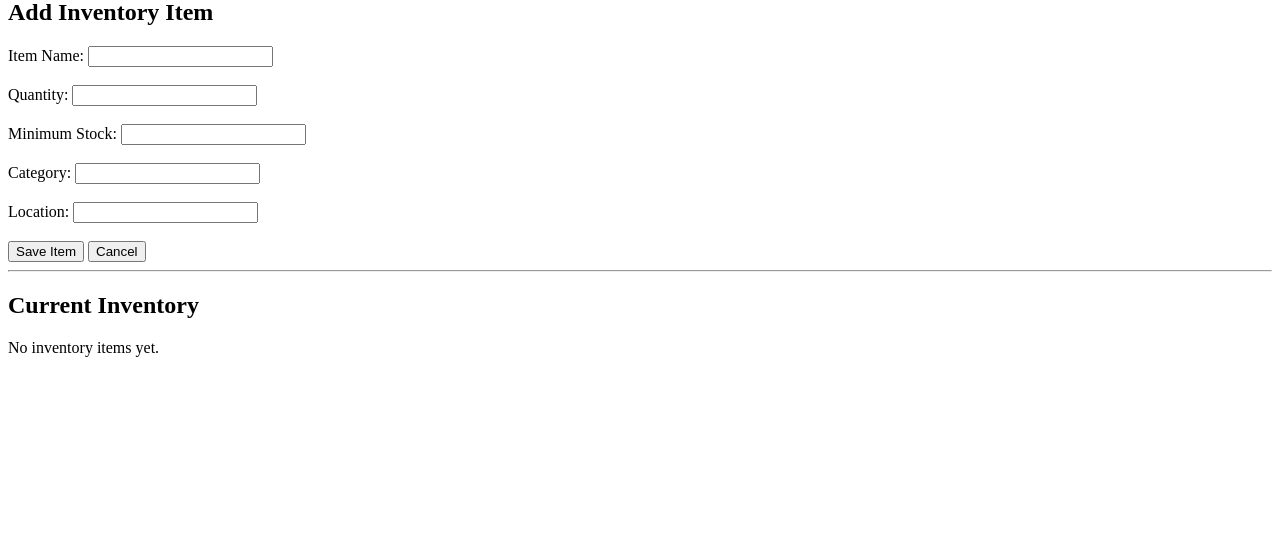
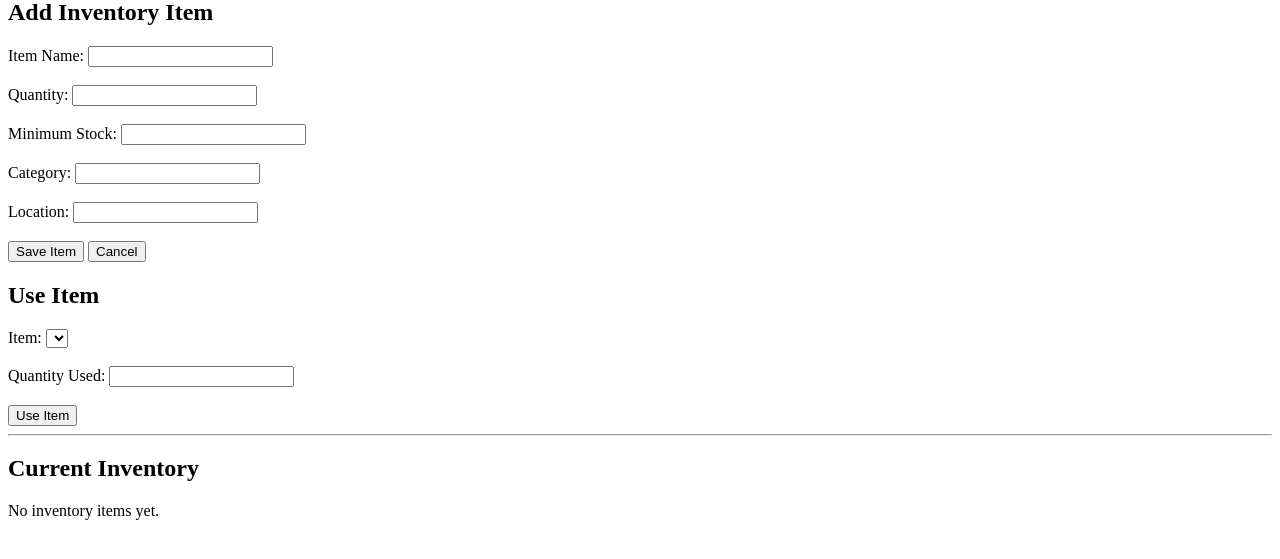
Before and after one commit to pribe41-svg/Custer-estate-inventory, a Flask app: page / in a window 1280 px wide. Shown: the part 141-700 px from the top of the page. Run offline with Flask 3, Linux system fonts and the light colour scheme; lists and menus that the app fills with data are empty.

Commit message:
fix use item function

```diff
--- a/app.py
+++ b/app.py
@@ -4,7 +4,10 @@ import os
 
 app = Flask(__name__)
 
-INVENTORY_FILE = os.path.join(os.path.dirname(os.path.abspath(__file__)), "inventory.json")
+INVENTORY_FILE = os.path.join(
+    os.path.dirname(os.path.abspath(__file__)),
+    "inventory.json"
+)
 
 
 def load_inventory():
@@ -45,7 +48,29 @@ def add_item():
 
     save_inventory(inventory)
 
-    return f"{item_name} saved successfully!"
+    return render_template("index.html", inventory=inventory)
+
+
+@app.route("/use", methods=["POST"])
+def use_item():
+    inventory = load_inventory()
+
+    item_name = request.form["useItem"]
+    quantity_used = int(request.form["useQuantity"])
+
+    if item_name not in inventory:
+        return "Item not found", 404
+
+    current_quantity = inventory[item_name]["quantity"]
+
+    if quantity_used > current_quantity:
+        return "You cannot use more than the current quantity.", 400
+
+    inventory[item_name]["quantity"] = current_quantity - quantity_used
+
+    save_inventory(inventory)
+
+    return render_template("index.html", inventory=inventory)
 
 
 if __name__ == "__main__":
--- a/templates/index.html
+++ b/templates/index.html
@@ -11,7 +11,7 @@
     <h1>📦 Inventory Tool</h1>
 
     <button type="button" onclick="showAddForm()">Add Item</button>
-    <button type="button">Use Item</button>
+    <button type="button" onclick="showUseForm()">Use Item</button>
     <button type="button">Search Inventory</button>
     <button type="button">Low Stock</button>
 
@@ -51,6 +51,29 @@
 
     </form>
 
+    <h2>Use Item</h2>
+
+<form action="/use" method="POST" id="useForm">
+
+    <label for="useItem">Item:</label>
+
+    <select id="useItem" name="useItem" required>
+        {% for item_name, item in inventory.items() %}
+            <option value="{{ item_name }}">{{ item_name }}</option>
+        {% endfor %}
+    </select>
+
+    <br><br>
+
+    <label for="useQuantity">Quantity Used:</label>
+    <input type="number" id="useQuantity" name="useQuantity" min="1" required>
+
+    <br><br>
+
+    <button type="submit">Use Item</button>
+
+</form>
+
     <hr>
 
 <h2>Current Inventory</h2>
@@ -87,6 +110,10 @@
     function hideAddForm() {
         document.getElementById("addForm").style.display = "none";
     }
+
+    function showUseForm() {
+        document.getElementById("useForm").style.display = "block";
+    }
 </script>
 
 </body>
```
Lines whose indentation alone changed are shown as unchanged.
